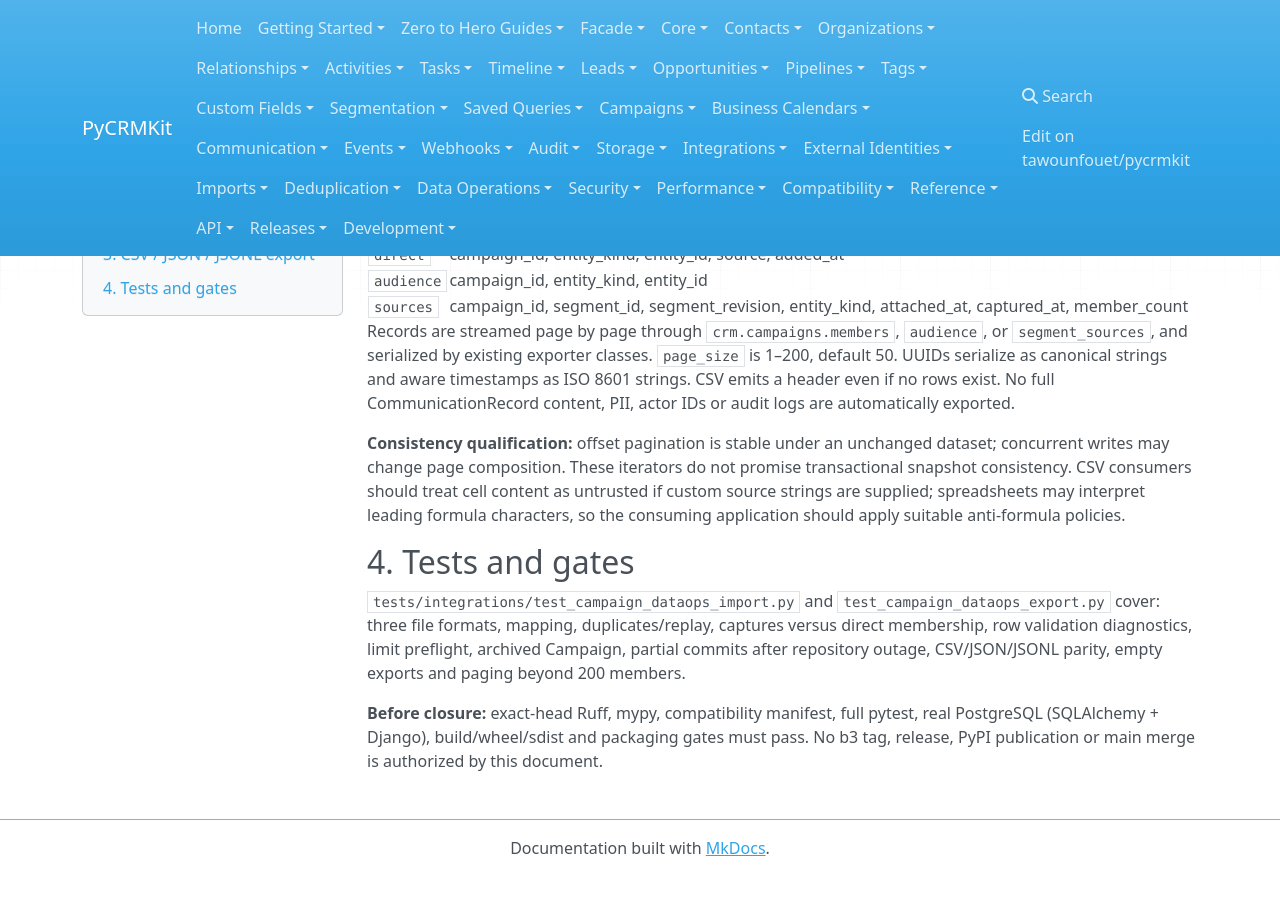
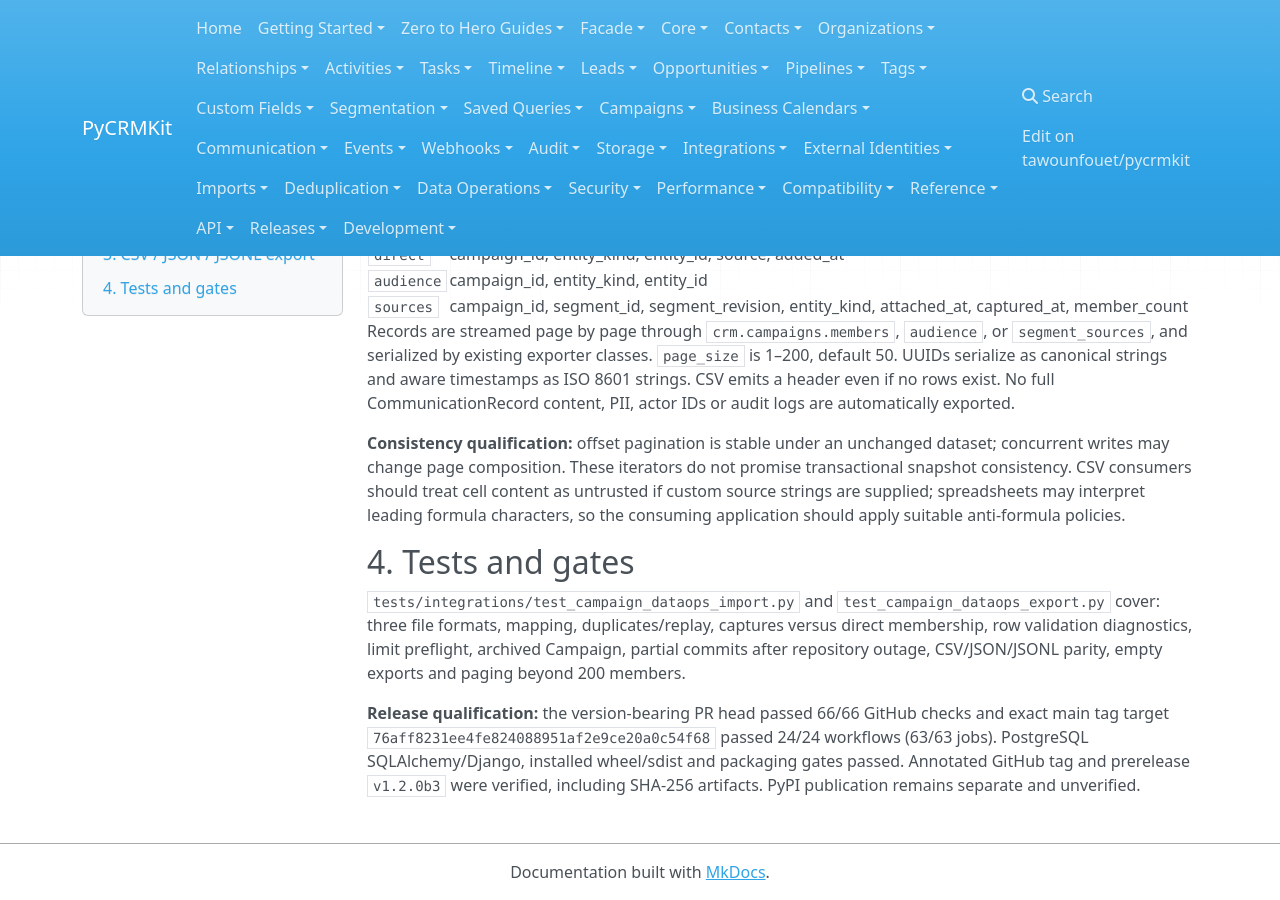
Before and after one commit to tawounfouet/pycrmkit, an MkDocs documentation site: the page built from docs/development/1.2.0b3-campaign-data-operations.md, in a window 1280 px wide and 900 px high, scrolled down 2145 px. Built offline with MkDocs 1.6.1, drawn with Linux system fonts in a browser that asks for light colours; nearby versions of some CDN libraries; before the commit the page ends 3021 px from its top, so only the background shows below that; some of the changed text lies outside the part shown.

Commit message:
docs: align Campaign integration and qualification guides with published v1.2.0b3

```diff
--- a/docs/development/1.2.0b3-campaign-data-operations.md
+++ b/docs/development/1.2.0b3-campaign-data-operations.md
@@ -1,7 +1,7 @@
 # PyCRMKit 1.2.0b3 - Campaign Data Operations
 
 **Work packages:** LOT-30-010 (direct membership import), LOT-30-011 (portable exports), LOT-30-012 (integrity gates)
-**Status:** Implemented on draft PR #101; exact-head CI qualification required
+**Status:** QUALIFIED AND PUBLISHED IN GITHUB PRERELEASE v1.2.0b3
 **Scope:** Provider-neutral Python entrypoints, **no HTTP file upload/download endpoint**.
 
 ## 1. Architecture and compatibility
@@ -86,4 +86,4 @@
 
 `tests/integrations/test_campaign_dataops_import.py` and `test_campaign_dataops_export.py` cover: three file formats, mapping, duplicates/replay, captures versus direct membership, row validation diagnostics, limit preflight, archived Campaign, partial commits after repository outage, CSV/JSON/JSONL parity, empty exports and paging beyond 200 members.
 
-**Before closure:** exact-head Ruff, mypy, compatibility manifest, full pytest, real PostgreSQL (SQLAlchemy + Django), build/wheel/sdist and packaging gates must pass. No b3 tag, release, PyPI publication or main merge is authorized by this document.
+**Release qualification:** the version-bearing PR head passed 66/66 GitHub checks and exact main tag target `76aff8231ee4fe824088951af2e9ce20a0c54f68` passed 24/24 workflows (63/63 jobs). PostgreSQL SQLAlchemy/Django, installed wheel/sdist and packaging gates passed. Annotated GitHub tag and prerelease `v1.2.0b3` were verified, including SHA-256 artifacts. PyPI publication remains separate and unverified.
```
